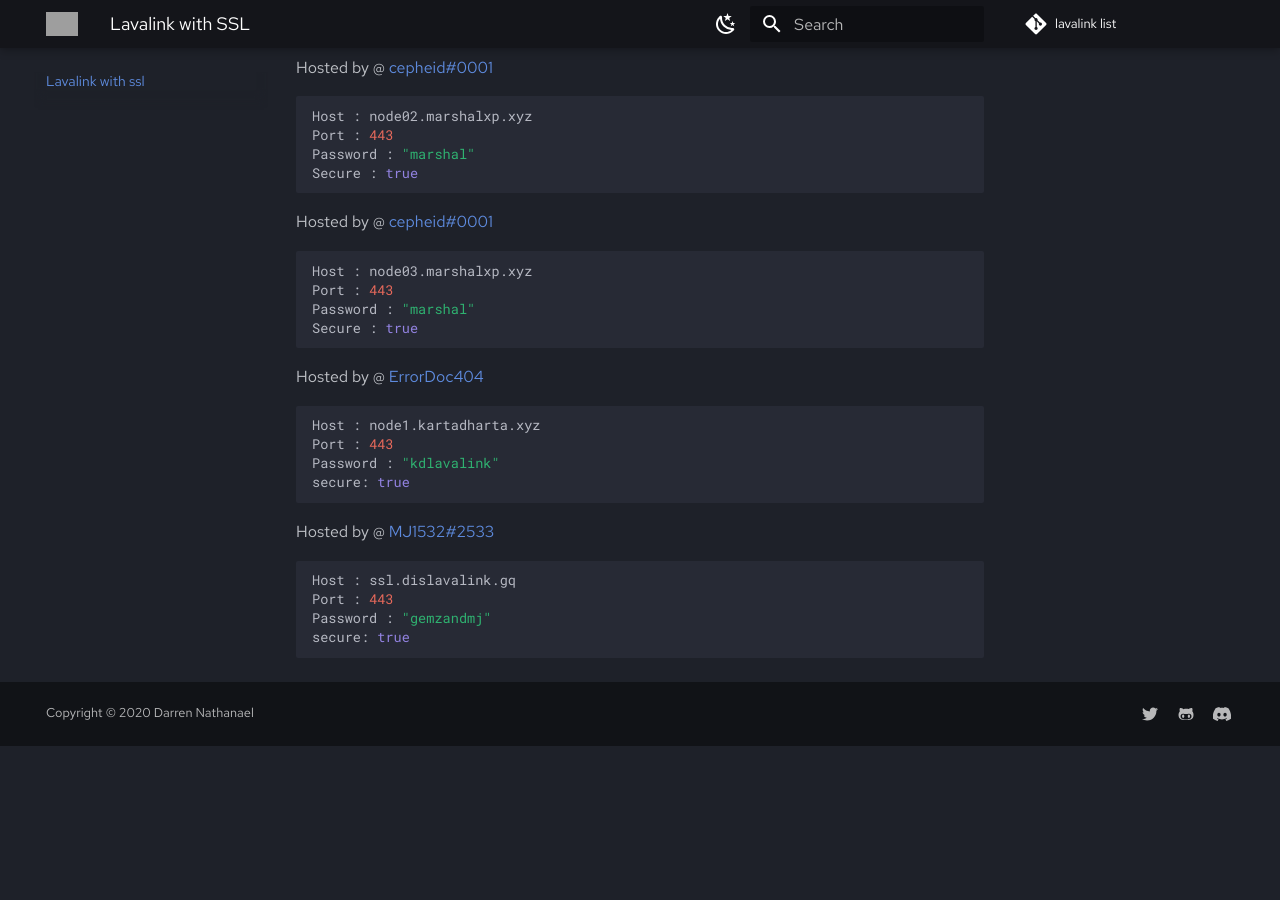
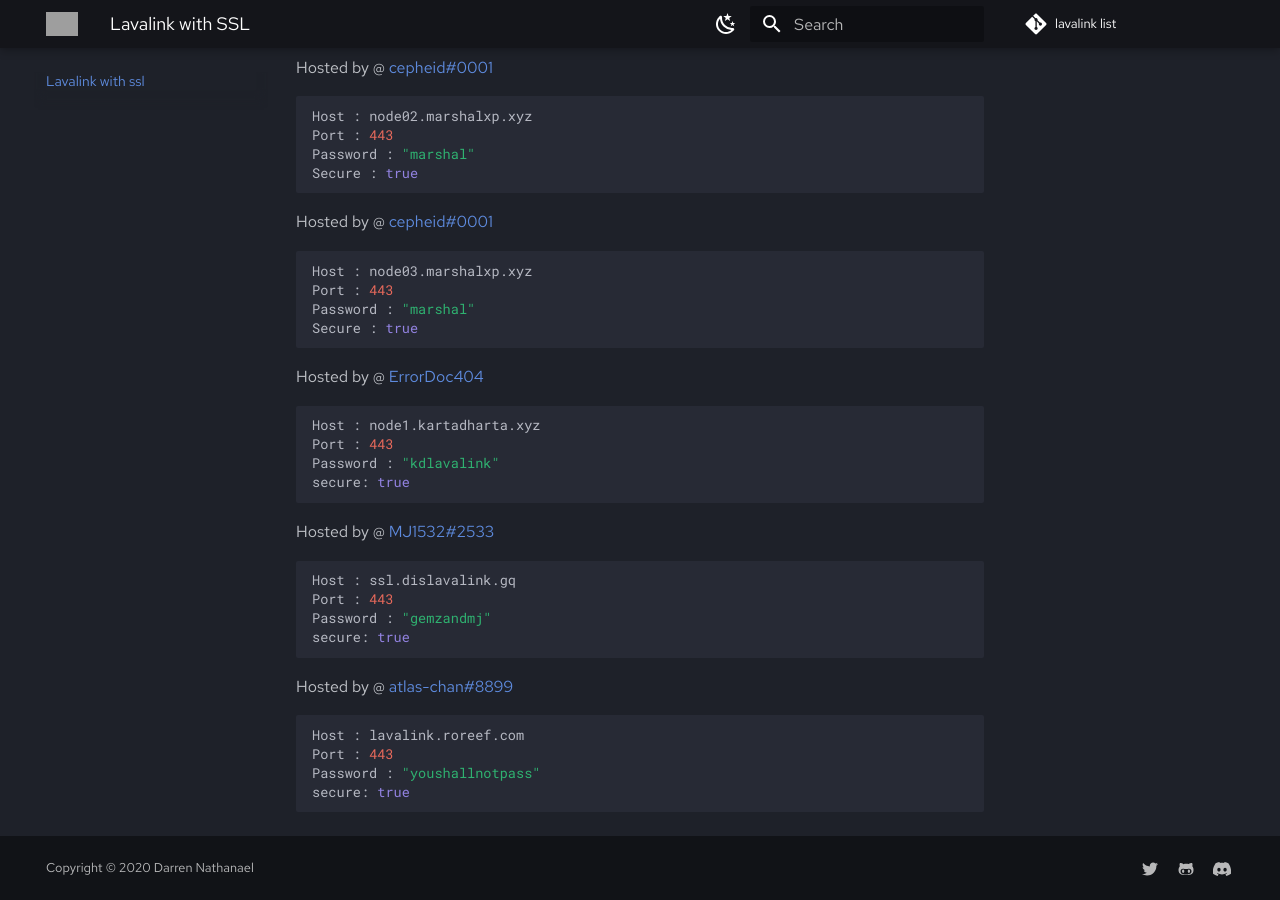
Before and after one commit to DarrenOfficial/lavalink-list, an MkDocs documentation site: the page built from docs/SSL/lavalink-with-ssl.md, in a window 1280 px wide and 900 px high, scrolled down 637 px. Built offline with MkDocs 1.6.1 and Material for MkDocs 9.7.7, drawn with Linux system fonts in a browser that asks for light colours; comment, search, counter and statistics services are not loaded; before the commit the page ends 1383 px from its top, so only the background shows below that; grey boxes are pictures that could not be loaded.

Commit message:
add lavalink-with-ssl.md (#125)

````diff
--- a/docs/SSL/lavalink-with-ssl.md
+++ b/docs/SSL/lavalink-with-ssl.md
@@ -54,3 +54,10 @@ Port : 443
 Password : "gemzandmj"
 secure: true
 ```
+Hosted by @ [atlas-chan#8899](https://github.com/reef1447)
+```bash
+Host : lavalink.roreef.com
+Port : 443
+Password : "youshallnotpass"
+secure: true
+```
````
